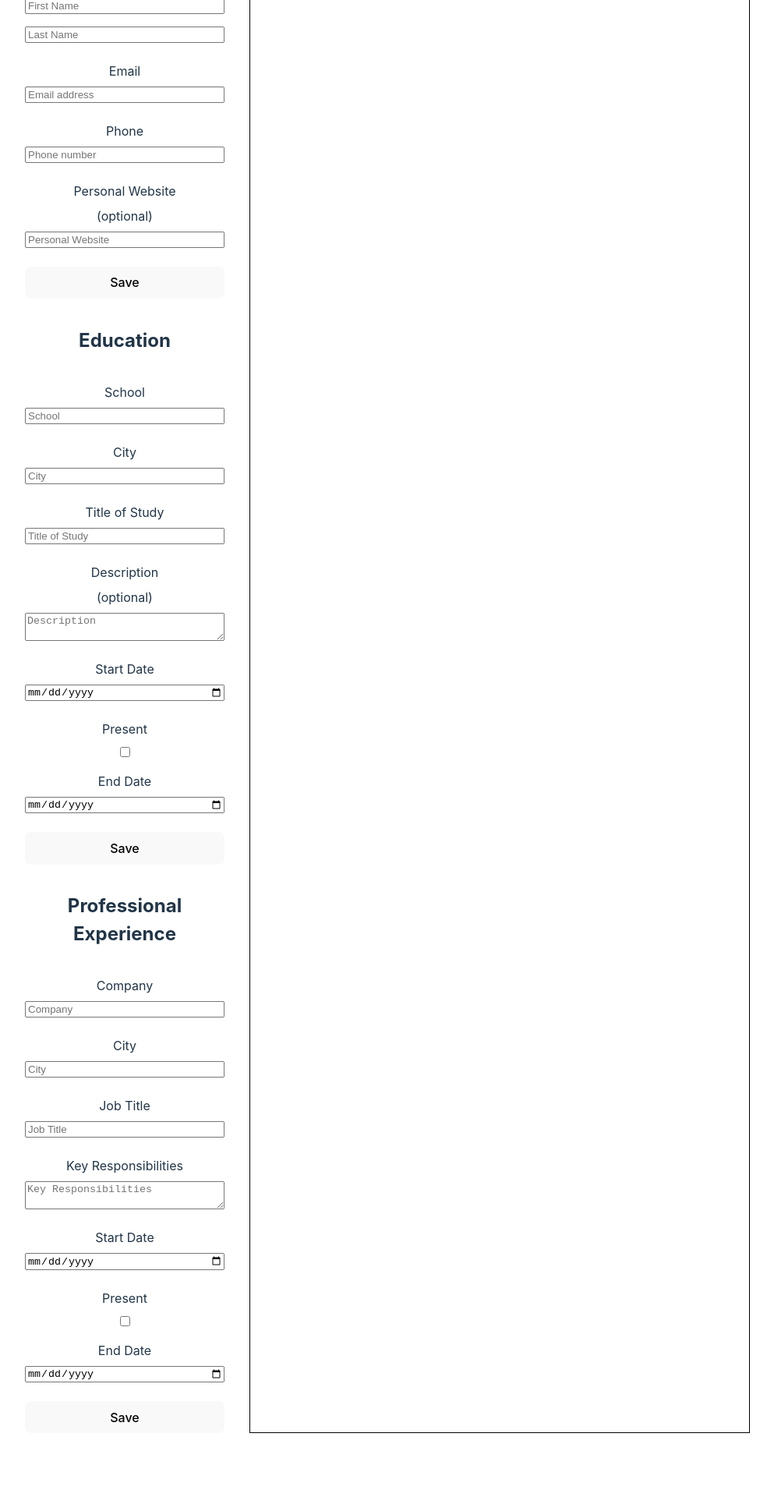
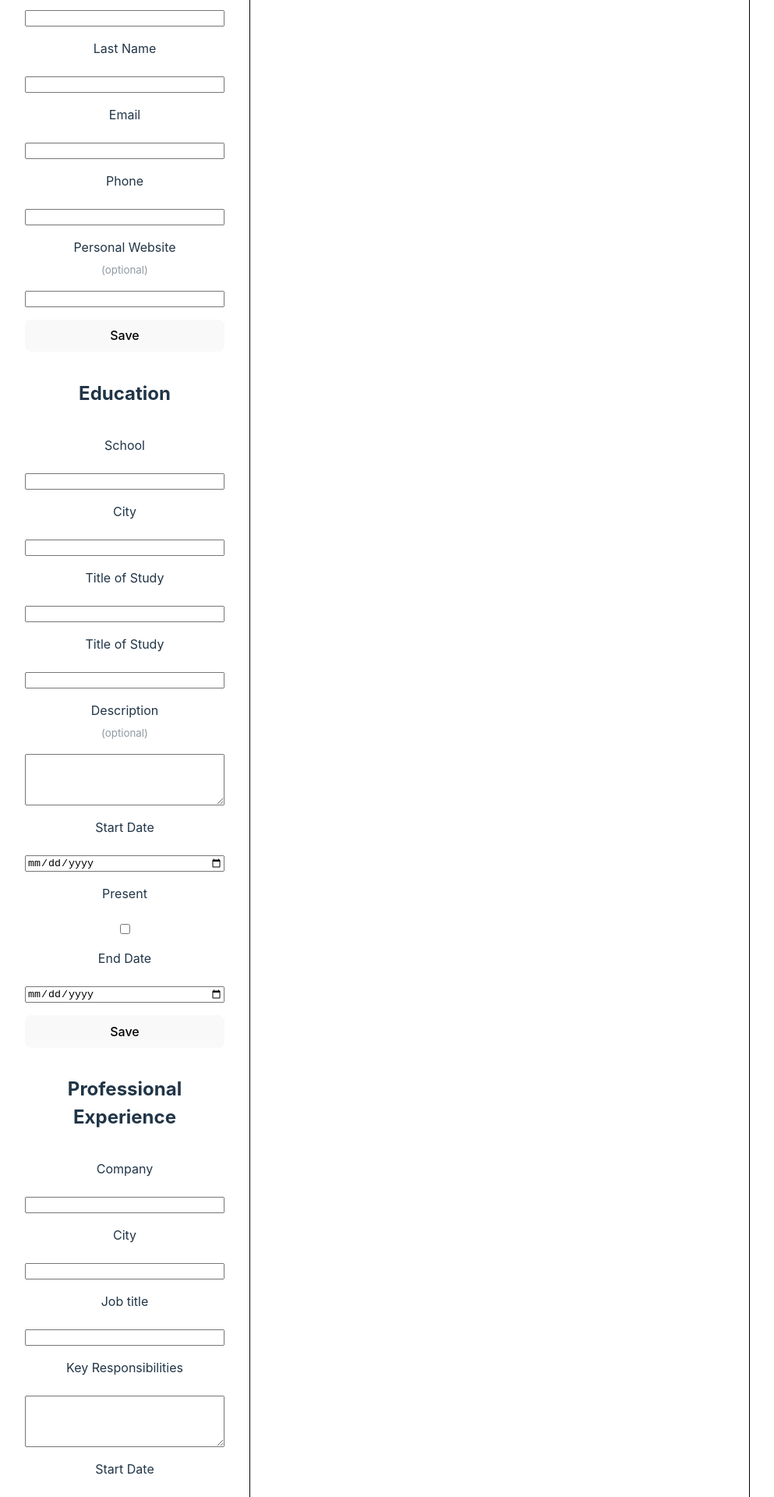
Before and after one commit to sarav929/cv-application, a React (Vite) app: page / in a window 1280 px wide. Shown: the part 300-2220 px from the top of the page at 78% size, without its empty margins (143-1136 px from the left). Before the commit the page ends 2170 px from the top, so only its background shows below. Built offline with nearby package versions, Linux system fonts and the light colour scheme.

Commit message:
create a componenet for input fields

```diff
--- a/src/App.css
+++ b/src/App.css
@@ -45,3 +45,8 @@
   color:red;
   font-size: smaller;
 }
+
+.optional-field {
+  opacity: 50%;
+  font-size: smaller;
+}
--- a/src/FormData.jsx
+++ b/src/FormData.jsx
@@ -10,6 +10,7 @@
 
 import * as Yup from 'yup'
 import { useState } from 'react'
+import Input from './Input'
 
 export default function FormData({ formData, setFormData, savedData, setSavedData }) {
 
@@ -120,8 +121,6 @@ export default function FormData({ formData, setFormData, savedData, setSavedDat
                 isEndDatePresent: checked,
             }
 
-            console.log(updatedSection)
-
             return {
                 ...prevData,
                 [section]: updatedSection,
@@ -169,68 +168,59 @@ export default function FormData({ formData, setFormData, savedData, setSavedDat
             <form className="personal" id="personal-information-form" onSubmit={(e) => handleSave(e, formData, e.target.className)} noValidate>
                 <div className="personal-information">
                     <h2>Personal Information</h2>
-                    <label>
-                        Name
-                        <input
+                    <Input
                         type="text"
-                            className="personal"
+                        label="First Name"
                         name="firstName"
-                            placeholder="First Name"
+                        className={'personal'}
                         value={formData.firstName}
-                            required
-                            onChange={(e) => handleChange(e.target.className, e.target.name, e.target.value)}
+                        onChange={handleChange}
+                        error={errors.firstName}
+                        placeholder=""
                     />
-                        <div className="error">{errors.firstName}</div>
-                        <input
+                    <Input
                         type="text"
+                        label="Last Name"
                         name="lastName"
-                            className="personal"
-                            placeholder="Last Name"
+                        className={'personal'}
                         value={formData.lastName}
-                            required
-                            onChange={(e) => handleChange(e.target.className, e.target.name, e.target.value)}
+                        onChange={handleChange}
+                        error={errors.firstName}
+                        placeholder=""
                     />
-                        <div className="error">{errors.lastName}</div>
-                    </label>
 
-                    <label>
-                        Email
-                        <input
+                    <Input
                         type="email"
+                        label="Email"
                         name="email"
-                            className="personal"
-                            placeholder="Email address"
+                        className={'personal'}
                         value={formData.email}
-                            required
-                            onChange={(e) => handleChange(e.target.className, e.target.name, e.target.value)}
+                        onChange={handleChange}
+                        error={errors.email}
+                        placeholder=""
                     />
-                        <div className="error">{errors.email}</div>
-                    </label>
-                    <label>
-                        Phone
-                        <input
+                    <Input
                         type="text"
+                        label="Phone"
                         name="phone"
-                            className="personal"
-                            placeholder="Phone number"
+                        className={'personal'}
                         value={formData.phone}
-                            required
-                            onChange={(e) => handleChange(e.target.className, e.target.name, e.target.value)}
+                        onChange={handleChange}
+                        error={errors.phone}
+                        placeholder=""
                     />
-                        <div className="error">{errors.phone}</div>
-                    </label>
-                    <label>
-                        Personal Website <span className="optional-field">(optional)</span>
-                        <input
-                            type="url"
+                    <Input
+                        type="text"
+                        label="Personal Website"
                         name="website"
-                            className="personal"
-                            placeholder="Personal Website"
+                        className={'personal'}
                         value={formData.website}
-                            onChange={(e) => handleChange(e.target.className, e.target.name, e.target.value)}
+                        onChange={handleChange}
+                        error={errors.website}
+                        placeholder=""
+                        optional="(optional)"
+                        required={false}
                     />
-                        <div className="error">{errors.website}</div>
-                    </label>
                     <button type="submit" className="save-info">
                         Save
                     </button>
@@ -241,94 +231,96 @@ export default function FormData({ formData, setFormData, savedData, setSavedDat
             <form className="education" id="education-information-form" onSubmit={(e) => handleSave(e, formData, e.target.className)} noValidate>
                 <div className="education">
                     <h2>Education</h2>
-                    <label>
-                        School
-                        <input
+                    <Input
                         type="text"
-                            className="education"
+                        label="School"
                         name="school"
-                            placeholder="School"
+                        className={'education'}
                         value={formData.school}
-                            required
-                            onChange={(e) => handleChange(e.target.className, e.target.name, e.target.value)}
+                        onChange={handleChange}
+                        error={errors.school}
+                        placeholder=""
                     />
-                        <div className="error">{errors.school}</div>
-                    </label>
 
-                    <label>
-                        City
-                        <input
+                    <Input
                         type="text"
-                            className="education"
+                        label="City"
                         name="schoolCity"
-                            placeholder="City"
+                        className={'education'}
                         value={formData.schoolCity}
-                            required
-                            onChange={(e) => handleChange(e.target.className, e.target.name, e.target.value)}
+                        onChange={handleChange}
+                        error={errors.schoolCity}
+                        placeholder=""
                     />
-                        <div className="error">{errors.schoolCity}</div>
-                    </label>
 
-                    <label>
-                        Title of Study
-                        <input
+                    <Input
                         type="text"
-                            className="education"
+                        label="Title of Study"
                         name="studyTitle"
-                            placeholder="Title of Study"
+                        className={'education'}
                         value={formData.studyTitle}
-                            onChange={(e) => handleChange(e.target.className, e.target.name, e.target.value)}
+                        onChange={handleChange}
+                        error={errors.studyTitle}
+                        placeholder=""
                     />
-                        <div className="error">{errors.studyTitle}</div>
-                    </label>
 
-                    <label>
-                        Description <span className="optional-field">(optional)</span>
-                        <textarea
+                    <Input
+                        type="text"
+                        label="Title of Study"
+                        name="studyTitle"
+                        className={'education'}
+                        value={formData.studyTitle}
+                        onChange={handleChange}
+                        error={errors.studyTitle}
+                        placeholder=""
+                    />
+
+                    <Input
+                        label="Description"
+                        name="studyDescr"
+                        className={'education'}
+                        value={formData.studyDescr}
+                        onChange={handleChange}
+                        error={errors.studyDescr}
+                        placeholder=""
+                        as="textarea"
+                        optional="(optional)"
+                        required={false}
+                        rows={4}
                         maxLength={300}
-                            className="education"
-                            placeholder="Description"
-                            name="studyDescr"
-                            value={formData.studyDescr}
-                            onChange={(e) => handleChange(e.target.className, e.target.name, e.target.value)}
                     />
-                        <div className="error">{errors.studyDescr}</div>
-                    </label>
 
-                    <label>
-                        Start Date
-                        <input
+                    <Input
                         type="date"
-                            className="education"
+                        label="Start Date"
                         name="studyStart"
+                        className={'education'}
                         value={formData.studyStart}
-                            onChange={(e) => handleChange(e.target.className, e.target.name, e.target.value)}
+                        onChange={handleChange}
+                        error={errors.studyStart}
+                        placeholder=""
                     />
-                        <div className="error">{errors.studyStart}</div>
-                    </label>
-                    <label>
-                        Present
-                        <input
+
+                    <Input
                         type="checkbox"
-                            className="education"
+                        label="Present"
                         name="studyOngoing"
-                            onChange={(e) => handleCheckChange('education', e.target.checked)}
+                        className={'education'}
+                        onChange={handleCheckChange}
+                    />
 
+                    <Input
+                        type="date"
+                        label="End Date"
+                        name="studyEnd"
+                        className={'education'}
+                        value={formData.studyEnd}
+                        onChange={handleChange}
+                        error={errors.studyEnd}
+                        placeholder=""
+                        disabled={formData.education.isEndDatePresent}
                     />
-                    </label>
 
-                    <label>
-                        End Date
-                        <input
-                            type="date"
-                            className="education"
-                            name="studyEnd"
-                            value={formData.studyEnd}
-                            disabled={formData.education.isEndDatePresent}
-                            onChange={(e) => handleChange(e.target.className, e.target.name, e.target.value)}
-                        />
-                        <div className="error">{errors.studyEnd}</div>
-                    </label>
                     <button type="submit" className="save-info">
                         Save
                     </button>
@@ -339,88 +331,78 @@ export default function FormData({ formData, setFormData, savedData, setSavedDat
             <form className="professional" id="professional-information-form" onSubmit={(e) => handleSave(e, formData, e.target.className)} noValidate>
                 <div className="professional-information">
                     <h2>Professional Experience</h2>
-                    <label>
-                        Company
-                        <input
+                    <Input
                         type="text"
-                            className="professional"
-                            name="company"
-                            placeholder="Company"
+                        label="Company"
+                        name="Company"
+                        className={'professional'}
                         value={formData.company}
-                            onChange={(e) => handleChange(e.target.className, e.target.name, e.target.value)}
+                        onChange={handleChange}
+                        error={errors.company}
+                        placeholder=""
                     />
-                        <div className="error">{errors.company}</div>
-                    </label>
-                    <label>
-                        City
-                        <input
+                    <Input
                         type="text"
-                            className="professional"
+                        label="City"
                         name="jobCity"
-                            placeholder="City"
+                        className={'professional'}
                         value={formData.jobCity}
-                            required
-                            onChange={(e) => handleChange(e.target.className, e.target.name, e.target.value)}
+                        onChange={handleChange}
+                        error={errors.jobCity}
+                        placeholder=""
                     />
-                        <div className="error">{errors.jobCity}</div>
-                    </label>
-                    <label>
-                        Job Title
-                        <input
+                    <Input
                         type="text"
-                            className="professional"
+                        label="Job title"
                         name="jobTitle"
-                            placeholder="Job Title"
+                        className={'professional'}
                         value={formData.jobTitle}
-                            onChange={(e) => handleChange(e.target.className, e.target.name, e.target.value)}
+                        onChange={handleChange}
+                        error={errors.jobTitle}
+                        placeholder=""
                     />
-                        <div className="error">{errors.jobTitle}</div>
-                    </label>
-                    <label>
-                        Key Responsibilities
-                        <textarea
+                    <Input
+                        as="textarea"
+                        rows={4}
                         maxLength={300}
-                            className="professional"
-                            placeholder="Key Responsibilities"
+                        label="Key Responsibilities"
                         name="keyResponsibilities"
+                        className={'professional'}
                         value={formData.keyResponsibilities}
-                            onChange={(e) => handleChange(e.target.className, e.target.name, e.target.value)}
+                        onChange={handleChange}
+                        error={errors.keyResponsibilities}
+                        placeholder=""
                     />
-                        <div className="error">{errors.keyResponsibilities}</div>
-                    </label>
-                    <label>
-                        Start Date
-                        <input
+                    <Input
                         type="date"
-                            className="professional"
+                        label="Start Date"
                         name="jobStart"
+                        className={'professional'}
                         value={formData.jobStart}
-                            onChange={(e) => handleChange(e.target.className, e.target.name, e.target.value)}
+                        onChange={handleChange}
+                        error={errors.jobStart}
+                        placeholder=""
                     />
-                        <div className="error">{errors.jobStart}</div>
-                    </label>
-                    <label>
-                        Present
-                        <input
+
+                    <Input
                         type="checkbox"
-                            className="professional"
+                        label="Present"
                         name="jobOngoing"
-                            value="Present"
-                            onChange={(e) => handleCheckChange('professional', e.target.checked)}
+                        className={'professional'}
+                        onChange={handleCheckChange}
                     />
-                    </label>
-                    <label>
-                        End Date
-                        <input
+
+                    <Input
                         type="date"
-                            className="professional"
+                        label="End Date"
                         name="jobEnd"
+                        className={'professional'}
                         value={formData.jobEnd}
+                        onChange={handleChange}
+                        error={errors.jobEnd}
+                        placeholder=""
                         disabled={formData.professional.isEndDatePresent}
-                            onChange={(e) => handleChange(e.target.className, e.target.name, e.target.value)}
                     />
-                        <div className="error">{errors.jobEnd}</div>
-                    </label>
                     <button type="submit" className="save-info">
                         Save
                     </button>
--- /dev/null
+++ b/src/Input.jsx
@@ -0,0 +1,49 @@
+import React, { useState } from 'react'
+
+const Input = ({
+    label,
+    name,
+    type,
+    value,
+    onChange,
+    className,
+    error,
+    placeholder,
+    optional='',
+    as = 'input',
+    rows,
+    maxLength,
+    disabled = false,
+    required = true
+}) => {
+
+    const Component = as // input, unless specified otherwise
+
+    return (
+      <div className="input-group">
+
+        {label && <label htmlFor={name}>{label}<span className='optional-field'>{optional}</span></label>}
+
+        <Component
+          id={name}
+          name={name}
+          type={type}
+          value={value}
+          className={className}
+          onChange={type === "checkbox" ? (e) => { onChange(className, e.target.checked)}
+            : (e) => { onChange(className, e.target.name, e.target.value) }}
+          placeholder={placeholder}
+          // only apply rows for textarea
+          rows={as === "textarea" ? rows : undefined}
+          maxLength={as === "textarea" ? maxLength : undefined}
+          disabled = {disabled}
+          required = {required}
+        />
+
+        {error && <span className="error">{error}</span>}
+
+      </div>
+    )
+  }
+
+  export default Input
```
Lines whose indentation alone changed are shown as unchanged.
